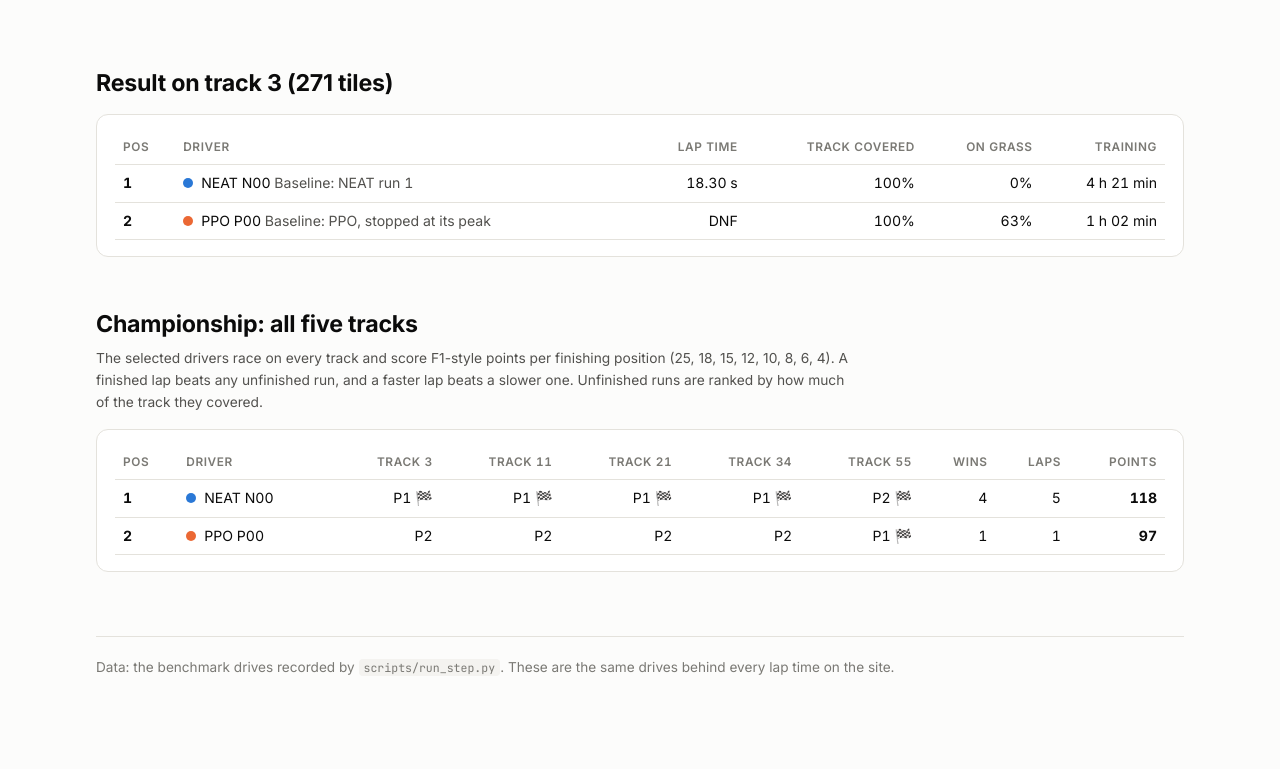
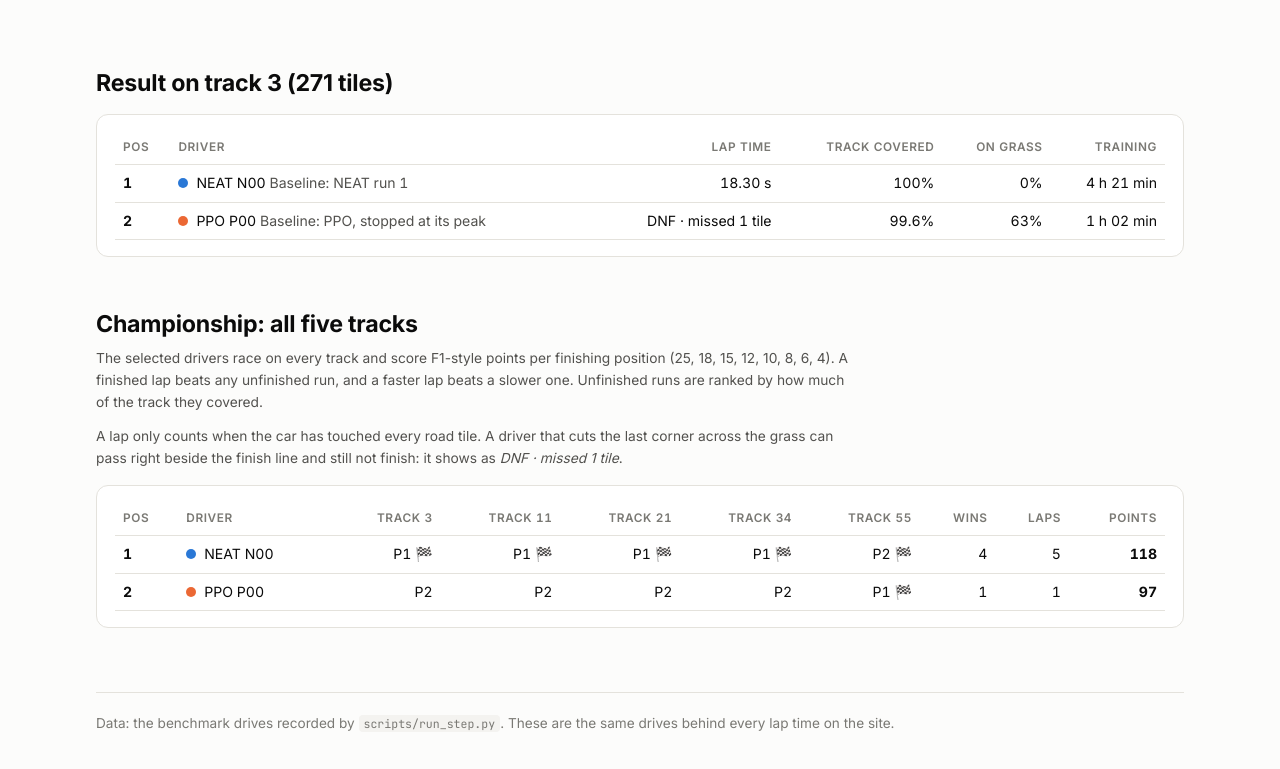
Before and after one commit to JCA374/neat-car-2, a plain HTML site: page docs/race.html in a window 1280 px wide. Shown: the part 1289-2058 px from the top of the page. Drawn offline with Linux system fonts and the light colour scheme.

Commit message:
Race page: say why a near-finish is a DNF
A lap only counts when every tile has been touched. PPO p00 on track 3
reaches 270/271 tiles, then cuts the last corner across the grass and
passes ~16 m beside the finish line. The board and results now show
"DNF · missed 1 tile" and 99.6% instead of a rounded-up 100%.

Co-Authored-By: Claude Opus 5.5 <noreply@anthropic.com>

```diff
--- a/docs/race.html
+++ b/docs/race.html
@@ -78,6 +78,7 @@
 <section>
   <h2>Championship: all five tracks</h2>
   <p class="small muted narrow">The selected drivers race on every track and score F1-style points per finishing position (25, 18, 15, 12, 10, 8, 6, 4). A finished lap beats any unfinished run, and a faster lap beats a slower one. Unfinished runs are ranked by how much of the track they covered.</p>
+  <p class="small muted narrow">A lap only counts when the car has touched every road tile. A driver that cuts the last corner across the grass can pass right beside the finish line and still not finish: it shows as <em>DNF · missed 1 tile</em>.</p>
   <div class="card table-scroll"><table id="champ"></table></div>
 </section>
 
@@ -101,6 +102,14 @@
   function result(id, seed) { return step(id).tracks.filter(function (t) { return t.seed === seed; })[0]; }
   function run(id, trackObj) { return DRIVES[id][String((trackObj || T).seed)]; }
   function endFrame(id, trackObj) { return result(id, (trackObj || T).seed).frames; }
+  // Tiles a driver never touched on this track (a lap needs every tile).
+  function missed(id, trackObj) { var r = run(id, trackObj); return (trackObj || T).tiles - r.tiles[r.tiles.length - 1]; }
+  function dnfText(id, trackObj) {
+    var m = missed(id, trackObj);
+    return m <= 3 ? "DNF · missed " + m + " tile" + (m === 1 ? "" : "s") : "DNF";
+  }
+  // Coverage without rounding a near-miss up to 100%.
+  function covered(pct) { return pct >= 99.5 && pct < 100 ? pct.toFixed(1) + "%" : Math.round(pct) + "%"; }
   function raceLength() { return Math.max.apply(null, [1].concat(selected().map(function (id) { return endFrame(id); }))); }
 
   // Interpolated state of one racer at (possibly fractional) game frame f.
@@ -178,7 +187,7 @@
     document.getElementById("board").innerHTML = board.map(function (e, i) {
       var pct = 100 * e.s.tiles / T.tiles, st, s = step(e.id);
       if (e.s.done) st = '<span class="flag">🏁 ' + fmtTime(e.s.finish) + "</span>";
-      else if (f >= endFrame(e.id)) st = '<span class="warn">DNF</span>';
+      else if (f >= endFrame(e.id)) st = '<span class="warn">' + dnfText(e.id) + "</span>";
       else if (f > 0 && e.s.v < 2) st = '<span class="warn">stopped</span>';
       else if (e.s.grass >= 2) st = '<span class="warn">on grass · ' + Math.round(e.s.v) + "</span>";
       else st = Math.round(e.s.v) + " speed";
@@ -199,7 +208,7 @@
         var s = step(r.id);
         return "<tr><td class='medal'>" + r.pos + "</td><td><i style='background:" + color(r.id) + "'></i>" + Site.modelName(s.model) + " " + Site.short(s) +
           " <span class='muted'>" + Site.esc(s.title) + "</span></td>" +
-          "<td class='num'>" + (r.res.finished ? Site.lap(r.res.lap_s) : "DNF") + "</td><td class='num'>" + Math.round(r.res.reached_pct) + "%</td>" +
+          "<td class='num'>" + (r.res.finished ? Site.lap(r.res.lap_s) : dnfText(r.id, T)) + "</td><td class='num'>" + covered(r.res.reached_pct) + "</td>" +
           "<td class='num'>" + Math.round(r.res.offtrack_pct) + "%</td><td class='num'>" + Site.dur(s.train_seconds) + "</td></tr>";
       }).join("") + "</tbody>";
     var ids = selected(), pts = {}, wins = {}, laps = {};
```
